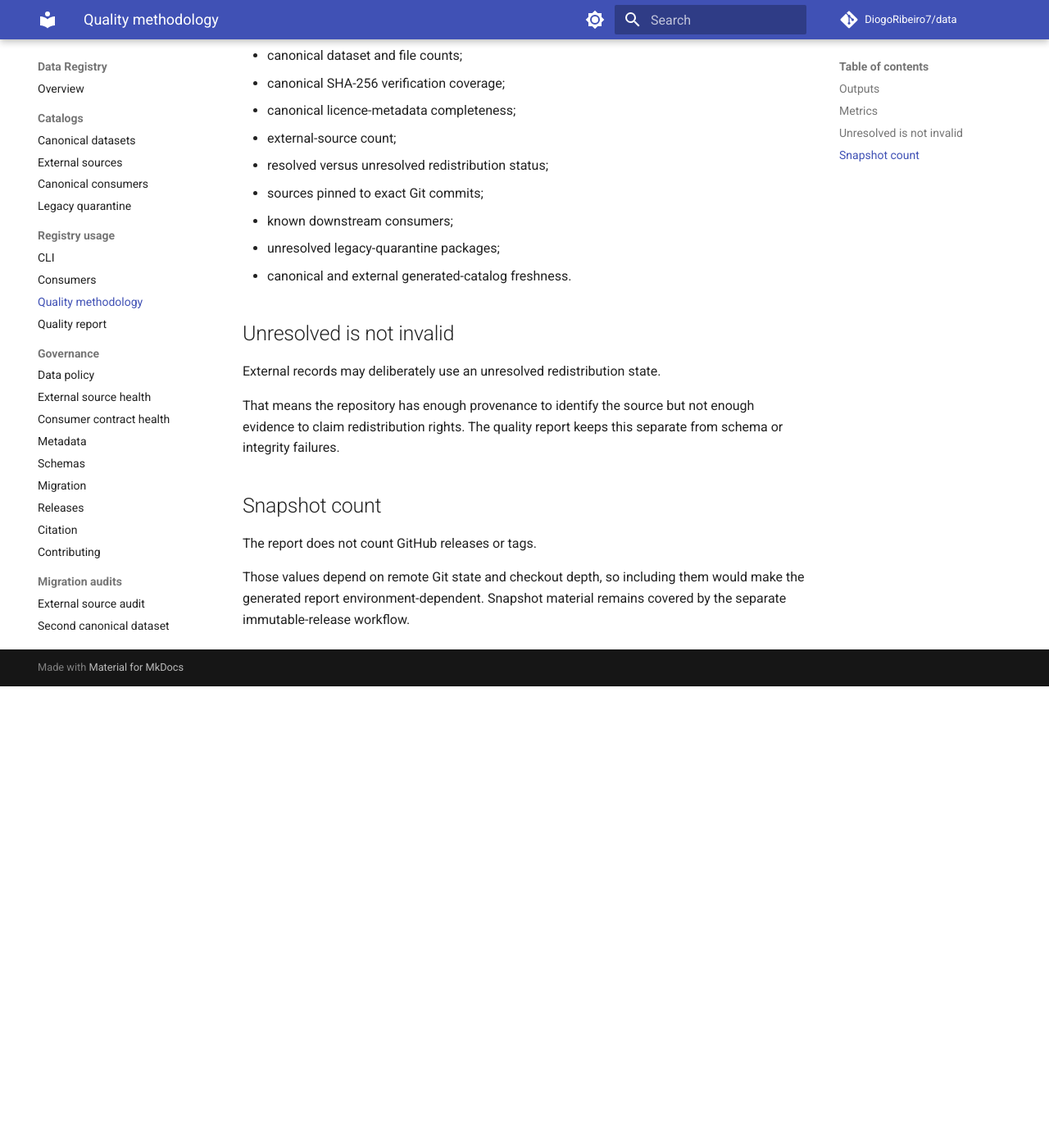
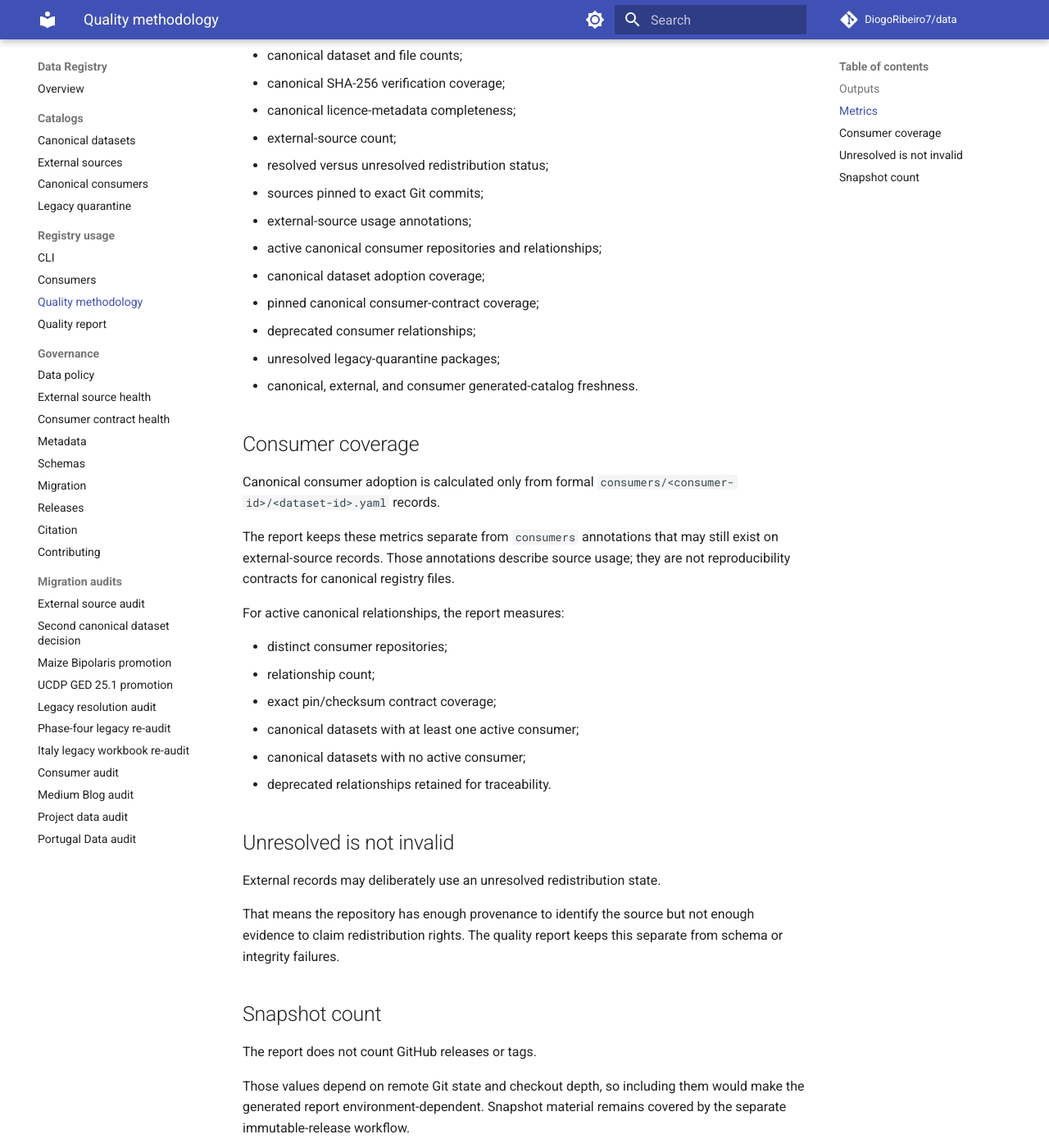
Before and after one commit to DiogoRibeiro7/data, an MkDocs documentation site: the page built from docs/QUALITY.md, in a window 1280 px wide and 1400 px high, scrolled down 721 px. Shown: the whole window at 82% size. Built offline with MkDocs 1.6.1 and Material for MkDocs 9.7.7, drawn with Linux system fonts in a browser that asks for light colours; comment, search, counter and statistics services are not loaded; before the commit the page ends 1558 px from its top, so only the background shows below that.

Commit message:
docs: explain canonical consumer quality metrics

```diff
--- a/docs/QUALITY.md
+++ b/docs/QUALITY.md
@@ -33,9 +33,31 @@
 - external-source count;
 - resolved versus unresolved redistribution status;
 - sources pinned to exact Git commits;
-- known downstream consumers;
+- external-source usage annotations;
+- active canonical consumer repositories and relationships;
+- canonical dataset adoption coverage;
+- pinned canonical consumer-contract coverage;
+- deprecated consumer relationships;
 - unresolved legacy-quarantine packages;
-- canonical and external generated-catalog freshness.
+- canonical, external, and consumer generated-catalog freshness.
+
+## Consumer coverage
+
+Canonical consumer adoption is calculated only from formal
+`consumers/<consumer-id>/<dataset-id>.yaml` records.
+
+The report keeps these metrics separate from `consumers` annotations that may
+still exist on external-source records. Those annotations describe source usage;
+they are not reproducibility contracts for canonical registry files.
+
+For active canonical relationships, the report measures:
+
+- distinct consumer repositories;
+- relationship count;
+- exact pin/checksum contract coverage;
+- canonical datasets with at least one active consumer;
+- canonical datasets with no active consumer;
+- deprecated relationships retained for traceability.
 
 ## Unresolved is not invalid
 
```
